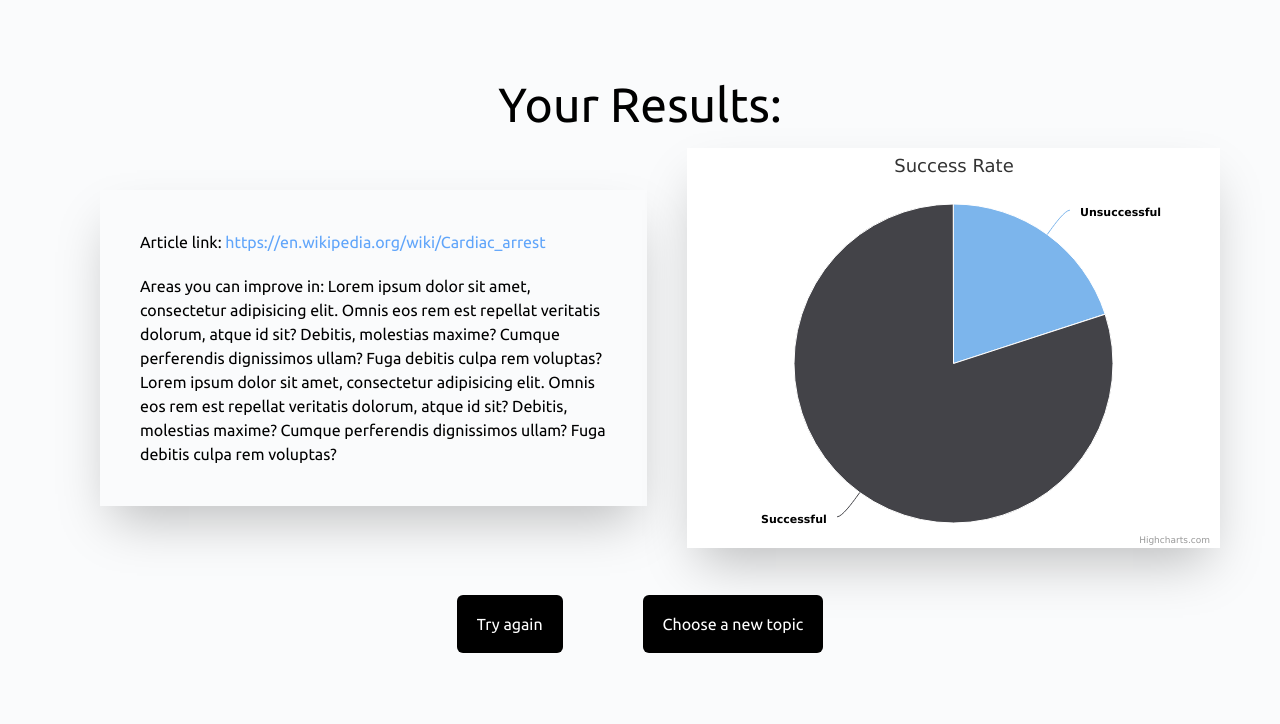
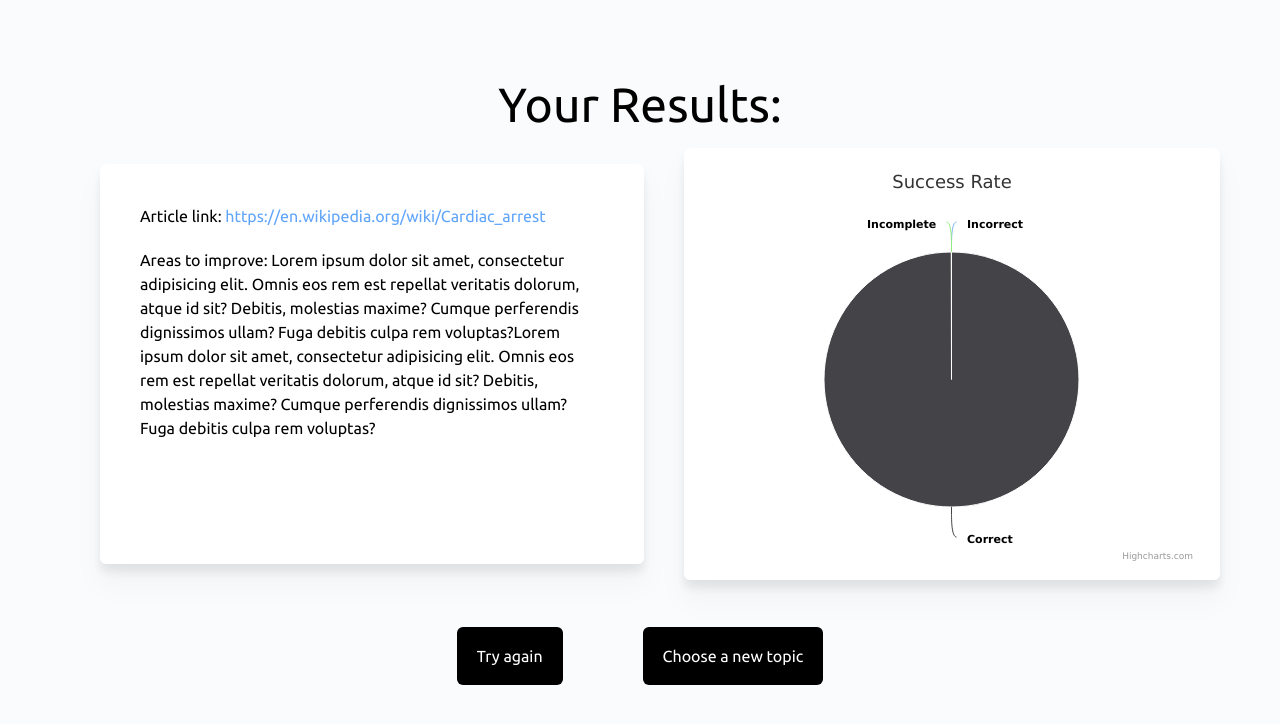
Before and after one commit to styled-man/story-blitz, a Next.js app in the folder frontend/: page /report in a window 1280 px wide. Shown: the top 724 px of the page. Built offline with nearby package versions, Linux system fonts and the light colour scheme.

Commit message:
added variables into the graph

```diff
--- a/frontend/pages/report.tsx
+++ b/frontend/pages/report.tsx
@@ -2,13 +2,40 @@ import type { NextPage } from "next"
 import { render } from "react-dom"
 import Highcharts from "highcharts"
 import HighchartsReact from "highcharts-react-official"
-import { useState } from "react"
+import { useEffect, useState } from "react"
+import { useQuizContext } from "../hooks/QuizContext"
+
+// Options for the graph
+
+interface InformationProps {
+    articleLink: string
+    improvement: string
+}
+
+// Loads in the information on the left side
+const Information: React.FC<InformationProps> = ({ articleLink, improvement }) => {
+    return (
+        <>
+            <div className="pb-5">
+                Article link:{" "}
+                <a className="text-blue-400" href={articleLink}>
+                    {articleLink}
+                </a>
+            </div>
+            Areas to improve: {improvement}
+        </>
+    )
+}
+
+const Results: NextPage = () => {
+    const [amountCorrect, setAmountCorrect] = useState<number>(10)
+    const [amountIncorrect, setAmountIncorrect] = useState<number>(0)
+    const [amountIncomplete, setAmountIncomplete] = useState<number>(0)
 
     const options = {
         title: {
             text: "Success Rate",
         },
-
         series: [
             {
                 name: "Success Rate",
@@ -16,21 +43,25 @@ const options = {
                 colorByPoint: true,
                 data: [
                     {
-                    name: "Unsuccessful",
-                    y: 20,
-                    drilldown: "Unsuccessful",
+                        name: "Incorrect",
+                        y: amountIncorrect,
+                        drilldown: "Incorrect",
                     },
                     {
-                    name: "Successful",
-                    y: 80,
-                    drilldown: "Successful",
+                        name: "Correct",
+                        y: amountCorrect,
+                        drilldown: "Correct",
+                    },
+                    {
+                        name: "Incomplete",
+                        y: amountIncomplete,
+                        drilldown: "Incomplete",
                     },
                 ],
             },
         ],
     }
 
-const Results: NextPage = () => {
     const [articleLink, setArticleLink] = useState<string>(
         "https://en.wikipedia.org/wiki/Cardiac_arrest"
     )
@@ -42,23 +73,17 @@ const Results: NextPage = () => {
         <div className="mx-10 mt-10 px-5 pt-5">
             <div className="text-5xl text-center py-5">Your Results:</div>
             <div className="flex">
-                <div className="w-[50vw] m-auto mx-10 p-10 shadow-2xl">
-                    <div className="pb-5">
-                        Article link:{" "}
-                        <a className="text-blue-400" href={articleLink}>
-                            {articleLink}
-                        </a>
-                    </div>
-                    Areas you can improve in: {improvement}
+                <div className="w-[50vw] min-h-[50vh] m-auto mx-10 p-10 drop-shadow-xl rounded-md bg-container">
+                    <Information improvement={improvement} articleLink={articleLink} />
                 </div>
 
-                <div className="w-[50vw] shadow-2xl">
+                <div className="w-[50vw] min-h-[50vh] drop-shadow-xl rounded-md bg-container p-4">
                     <HighchartsReact highcharts={Highcharts} options={options} />
                 </div>
             </div>
 
             <div className="flex gap-20 justify-center w-full pt-16">
-                <a href="/">
+                <a href="/selection">
                     <span className="bg-black text-white p-5 rounded-md h-[100%]">Try again</span>
                 </a>
                 <a href="/">
```
Lines whose indentation alone changed are shown as unchanged.
